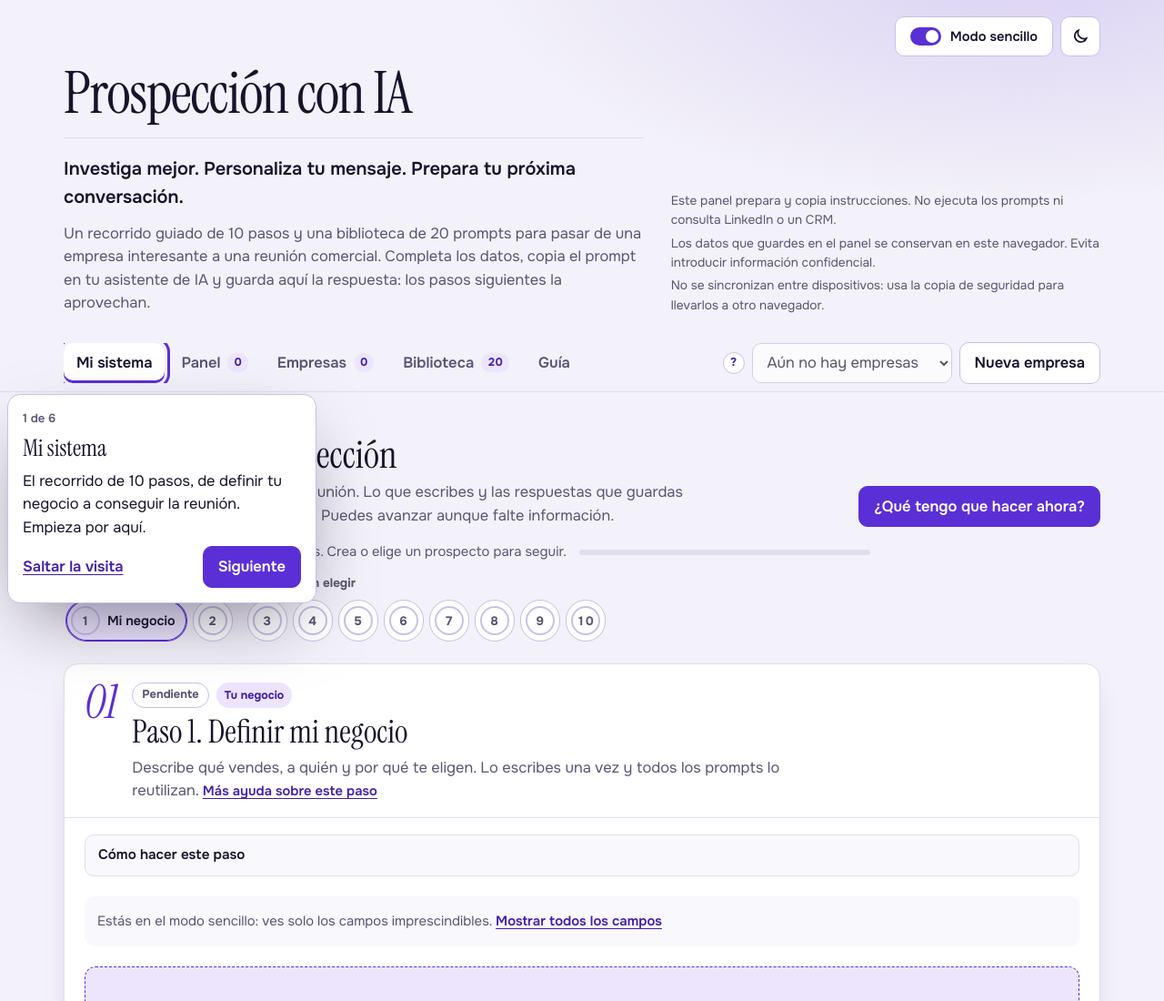
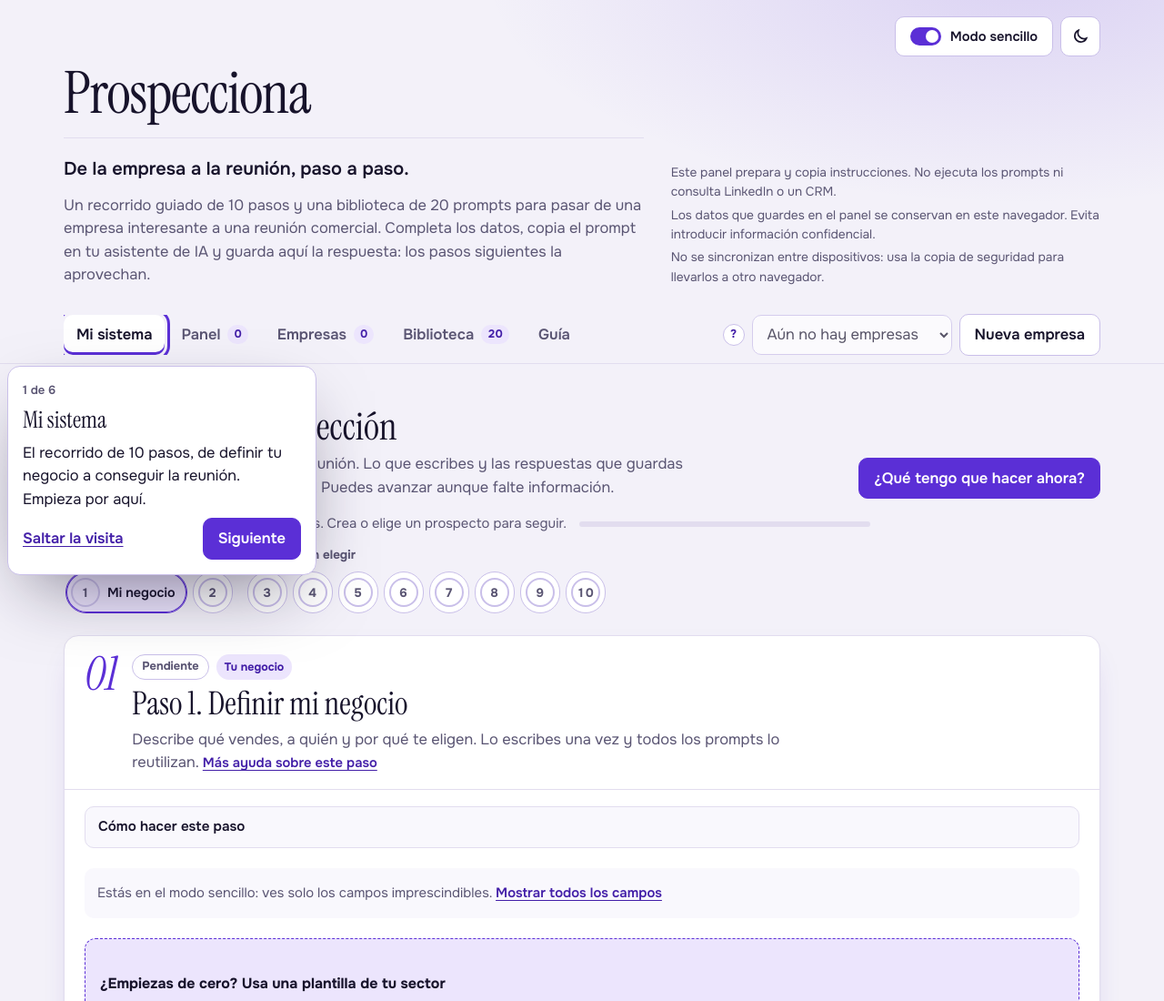
Before and after one commit to Alboradal/prospeccion, a plain HTML site: page index.html in a window 1280 px wide. Shown: the top 1100 px of the page at 91% size. Drawn offline with Linux system fonts and the light colour scheme.

Commit message:
Nuevo nombre: Prospecciona

```diff
--- a/index.html
+++ b/index.html
@@ -3,7 +3,7 @@
 <head>
 <meta charset="utf-8">
 <meta name="viewport" content="width=device-width, initial-scale=1">
-<title>Prospección con IA</title>
+<title>Prospecciona</title>
 <link rel="preconnect" href="https://fonts.googleapis.com">
 <link rel="preconnect" href="https://fonts.gstatic.com" crossorigin>
 <link href="https://fonts.googleapis.com/css2?family=Instrument+Serif:ital@0;1&family=Onest:wght@400;500;600;700&family=JetBrains+Mono:wght@400;500&display=swap" rel="stylesheet">
@@ -600,8 +600,8 @@ ol.glist{list-style:decimal}
     </div>
     <div class="top-grid">
       <div class="intro">
-        <h1>Prospección con IA</h1>
-        <p class="sub">Investiga mejor. Personaliza tu mensaje. Prepara tu próxima conversación.</p>
+        <h1>Prospecciona</h1>
+        <p class="sub">De la empresa a la reunión, paso a paso.</p>
         <p class="desc">Un recorrido guiado de 10 pasos y una biblioteca de <span id="total">20</span> prompts para pasar de una empresa interesante a una reunión comercial. Completa los datos, copia el prompt en tu asistente de IA y guarda aquí la respuesta: los pasos siguientes la aprovechan.</p>
       </div>
       <div class="notices">
@@ -3948,7 +3948,7 @@ $("#bkCopy").addEventListener("click",e=>copyText(exportText(),e.currentTarget,"
 $("#bkDownload").addEventListener("click",()=>{
   try{
     const url=URL.createObjectURL(new Blob([exportText()],{type:"application/json"})),a=document.createElement("a");
-    a.href=url;a.download=`prospeccion-ia-copia-${new Date().toISOString().slice(0,10)}.json`;document.body.appendChild(a);a.click();a.remove();
+    a.href=url;a.download=`prospecciona-copia-${new Date().toISOString().slice(0,10)}.json`;document.body.appendChild(a);a.click();a.remove();
     setTimeout(()=>URL.revokeObjectURL(url),4000);
     toast("Descargando la copia. Si no aparece, usa «Copiar como texto».");
   }catch(e){toast("No se pudo descargar. Usa «Copiar como texto».")}
```
